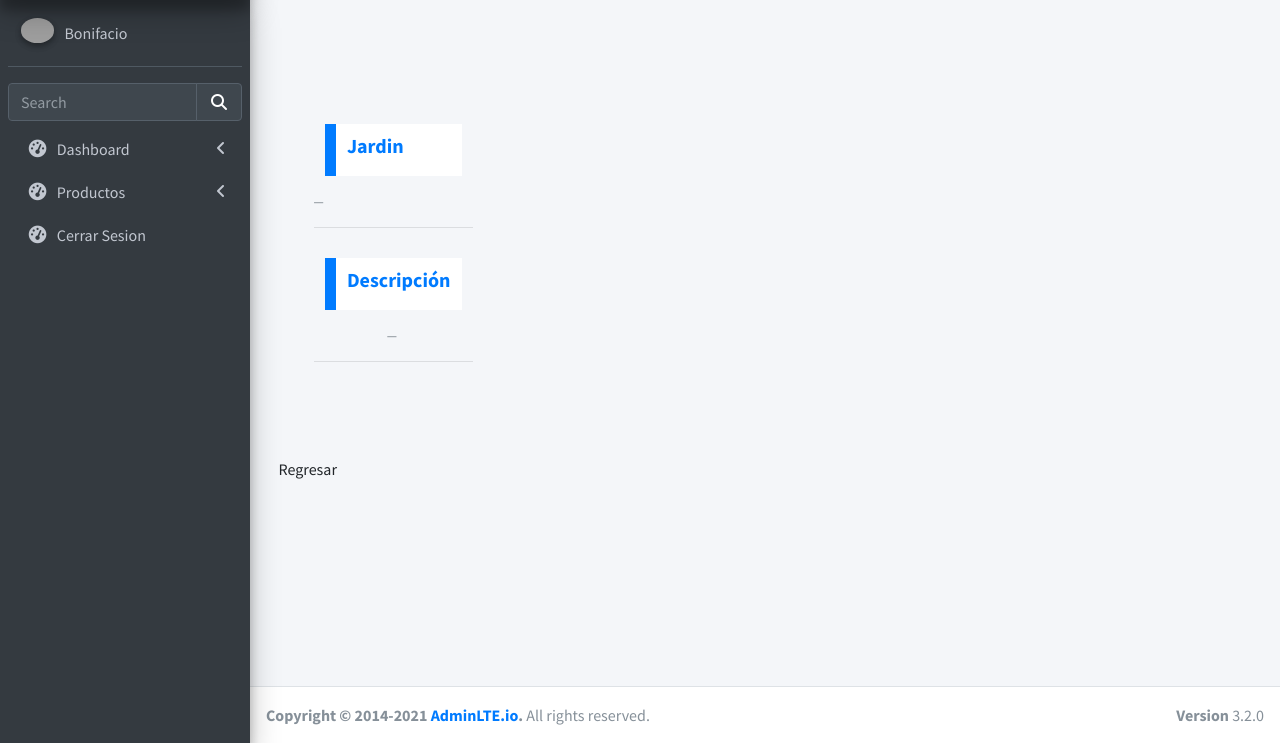
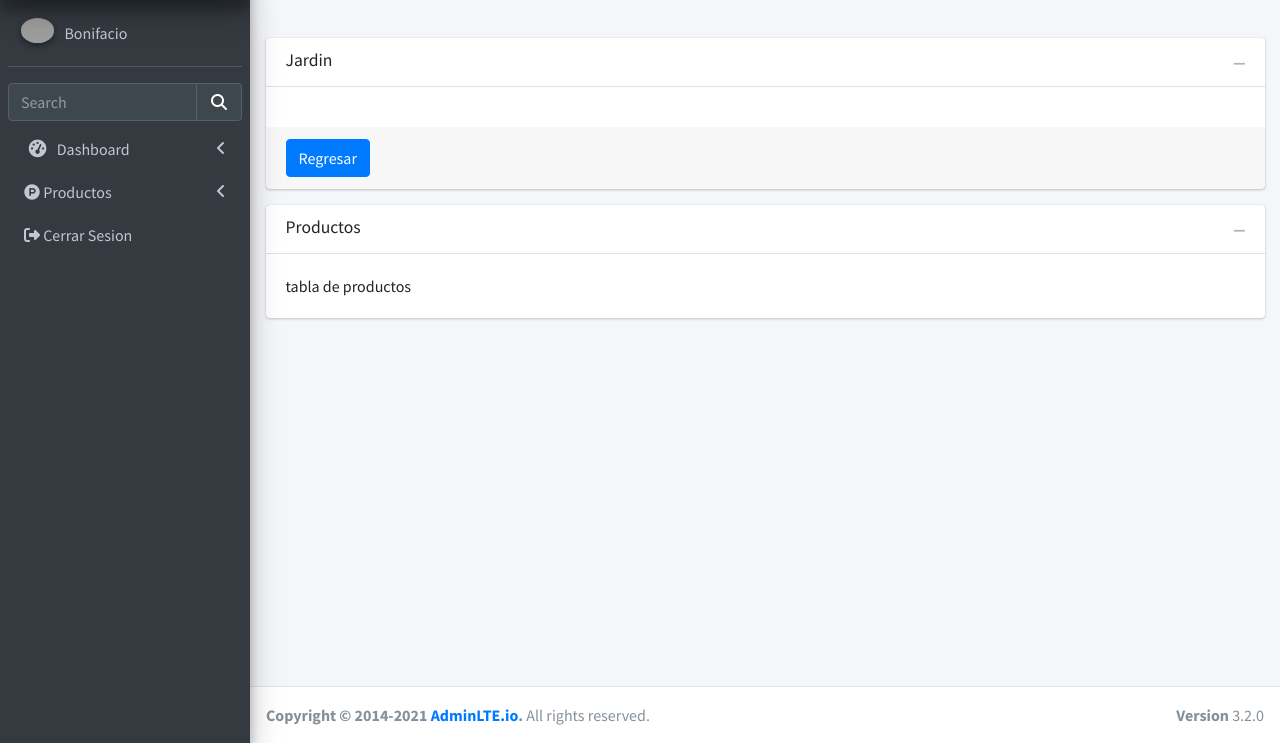
Before and after one commit to BonifacioJZ/my-ksa-python, a Django app: a page that uses template/category/show.html in a window 1280 px wide. Shown: the part 57-800 px from the top of the page. Run offline with Django 4.2, Linux system fonts and the light colour scheme; a user stored in the database is signed in; data comes from the database, SQL or seed files in the repository; both versions use the stored data as it was after the commit; some libraries are stand-ins or nearby versions; grey boxes are pictures that could not be loaded.

Commit message:
Actualizar plantillas y estilos de formularios; cambiar a crispy-bootstrap4 y agregar botones de navegación en las vistas de categorías, marcas y productos.

```diff
--- a/core/settings.py
+++ b/core/settings.py
@@ -46,7 +46,7 @@ LOCAL_APPS=[
 ]
 THIRTY_PARTY =[
     "crispy_forms",
-    "crispy_bootstrap5",
+    "crispy_bootstrap4",
     "tinymce",
 ]
 
@@ -82,8 +82,8 @@ TEMPLATES = [
     },
 ]
 
-CRISPY_ALLOWED_TEMPLATE_PACKS = "bootstrap5"
-CRISPY_TEMPLATE_PACK = "bootstrap5"
+CRISPY_ALLOWED_TEMPLATE_PACKS = "bootstrap4"
+CRISPY_TEMPLATE_PACK = "bootstrap4"
 
 WSGI_APPLICATION = 'core.wsgi.application'
 
--- a/requirements.txt
+++ b/requirements.txt
@@ -1,6 +1,6 @@
 django ~= 4.2
 Faker
 django-crispy-forms
-crispy-bootstrap5
+crispy-bootstrap4
 django-tinymce
 Pillow
--- a/src/products/urls.py
+++ b/src/products/urls.py
@@ -23,7 +23,7 @@ urlpatterns = [
     path('brand/',BrandListView.as_view(),name="brand_index"),
     path('new/',ProductCreateView.as_view(),name="product_store"),
     path('<str:slug>/',ProductDetailView.as_view(),name="product_detail"),
-    path('brand/new/',BrandCreateView.as_view(),name="brand_create"),
+    path('brand/new/',BrandCreateView.as_view(),name="brand_store"),
     path('brand/<str:slug>/',BrandDetailView.as_view(),name="brand_detail"),
     path('brand/<str:slug>/edit/',BrandUpdateView.as_view(),name="brand_edit"),
     path('brand/<str:slug>/delete/',BrandDeleteView.as_view(),name="brand_delete")
--- a/template/brand/index.html
+++ b/template/brand/index.html
@@ -11,8 +11,6 @@
 {% endblock title %}
 
 {% block content %}
-    <h1>{{title}}</h1>
-    <br>
     {% if messages %}
     <div class="m-0 row justify-content-center align-items-center">
         <div class="col-auto p-1 text-center">
@@ -60,6 +58,9 @@
                 </tbody>
               </table>
             </div>
+            <div class="card-footer">
+              <a href="{% url 'brand_store' %}" class="btn btn-primary">Nueva Marca</a>
+            </div>
           </div>
         </div>
       </div>
--- a/template/category/index.html
+++ b/template/category/index.html
@@ -49,6 +49,9 @@
           </tbody>
         </table>
       </div>
+      <div class="card-footer">
+        <a href="{% url 'category_store' %}" class="btn btn-primary">Nueva Categoria</a>
+      </div>
     </div>
   </div>
 </div>
--- a/template/category/show.html
+++ b/template/category/show.html
@@ -12,30 +12,47 @@
 {% endblock title %}
 
 {% block content %}
-<h1>{{title}}</h1>
-    <div class="m-0 row justify-content-start">
-        <div class=" col-auto p-5">
-            <figure>
-                <blockquote class="blockquote">
-                    <h4 class="display-6">{{category.name}}</h4>
-                </blockquote>
-                <figcaption class="blockquote-footer">
-                    {{category.guard_name}}
-                </figcaption>
-            </figure>
-            <hr/>
-            <figure class="text-center">
-                <blockquote class="blockquote">
-                    <h4 class="display-6">Descripción</h4>
-                </blockquote>
-                <figcaption class="blockquote-footer">
-                    {{category.description}}
-                </figcaption>
-            </figure>
-            <hr/>
+<section class="content">
+
+    <!-- Default box -->
+    <div class="card">
+      <div class="card-header">
+        <h3 class="card-title">{{category.name}}</h3>
+
+        <div class="card-tools">
+            <button type="button" class="btn btn-tool" data-card-widget="collapse" title="Collapse">
+                <i class="fas fa-minus"></i>
+            </button>
         </div>
+      </div>
+      <div class="card-body">
+        {{category.description}}
+      </div>
+      <!-- /.card-body -->
+      <div class="card-footer">
+        <a href="{% url 'category_index' %}" class="btn btn-primary">Regresar</a>
+      </div>
+      <!-- /.card-footer-->
+    </div>
+    <!-- /.card -->
+</section>
+<section class="content">
 
+    <!-- Default box -->
+    <div class="card">
+      <div class="card-header">
+        <h3 class="card-title">Productos</h3>
+
+        <div class="card-tools">
+            <button type="button" class="btn btn-tool" data-card-widget="collapse" title="Collapse">
+                <i class="fas fa-minus"></i>
+            </button>
+        </div>
+      </div>
+      <div class="card-body">
+        tabla de productos
+      </div>
     </div>
-    <br>
-    <a href="{% url 'category_index' %}" class="btn">Regresar</a>
+    <!-- /.card -->
+</section>
 {% endblock  %}
--- a/template/components/_scripts.html
+++ b/template/components/_scripts.html
@@ -18,3 +18,6 @@
 <link href="https://cdn.datatables.net/2.2.2/css/dataTables.dataTables.css" rel="stylesheet">
 <link rel="stylesheet" href="https://cdn.datatables.net/2.2.2/css/dataTables.bootstrap4.css">
 <script src="https://cdn.datatables.net/v/dt/dt-2.2.2/datatables.min.js"></script>
+<link href="https://cdn.jsdelivr.net/npm/select2@4.1.0-rc.0/dist/css/select2.min.css" rel="stylesheet" />
+<script src="https://cdn.jsdelivr.net/npm/select2@4.1.0-rc.0/dist/js/select2.min.js"></script>
+<link rel="stylesheet" href="https://cdn.jsdelivr.net/npm/@ttskch/select2-bootstrap4-theme@x.x.x/dist/select2-bootstrap4.min.css">
--- a/template/components/_sidebar.html
+++ b/template/components/_sidebar.html
@@ -66,7 +66,7 @@
             </li>
             <li class="nav-item">
                 <a href="#" class="nav-link">
-                    <i class="nav-icon fas fa-tachometer-alt"></i>
+                    <i class="fa-brands fa-product-hunt"></i>
                     <p>
                         Productos
                     <i class="right fas fa-angle-left"></i>
@@ -95,7 +95,7 @@
             </li>
             <li class="nav-item">
                 <a class="nav-link" href="{% url 'log_out' %}">
-                    <i class="nav-icon fas fa-tachometer-alt"></i>
+                    <i class="fa-solid fa-right-from-bracket"></i>
                     <p>
                         Cerrar Sesion
                     </p>
--- a/template/product/index.html
+++ b/template/product/index.html
@@ -11,8 +11,6 @@
 {% endblock title %}
 
 {% block content %}
-    <h1>{{title}}</h1>
-    <br>
     {% if messages %}
     <div class="m-0 row justify-content-center align-items-center">
         <div class="col-auto p-1 text-center">
@@ -62,6 +60,9 @@
                 </tbody>
               </table>
             </div>
+            <div class="card-footer">
+              <a href="{% url 'product_store' %}" class="btn btn-primary">Nuevo Producto</a>
+            </div>
           </div>
         </div>
       </div>
```
Also changed, not shown: template/brand/form.html (+13 -5 lines), template/brand/show.html (+38 -11 lines), template/category/form.html (+19 -11 lines), template/components/_alert.html (+13 -2 lines), template/product/form.html (+25 -3 lines), db.sqlite3.
